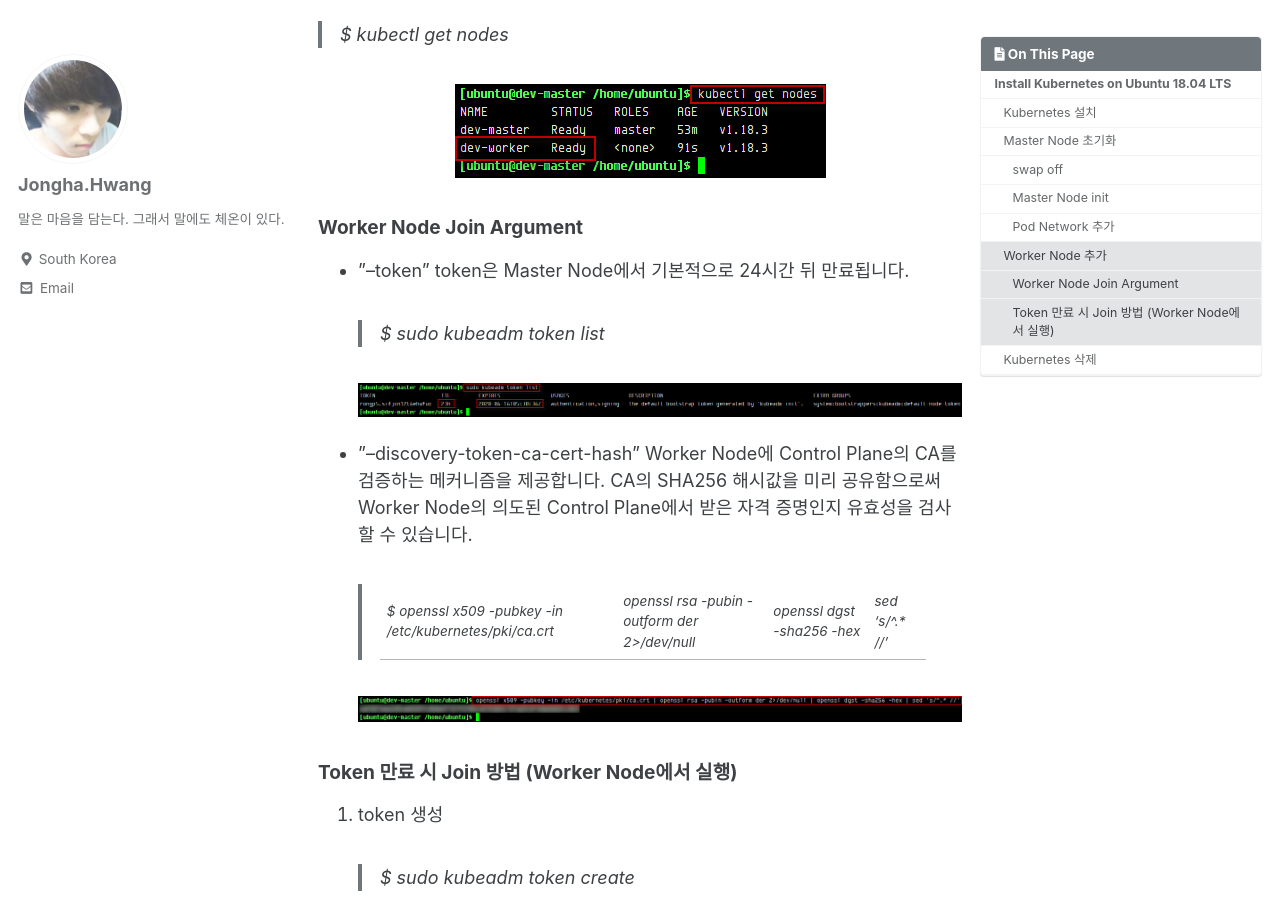
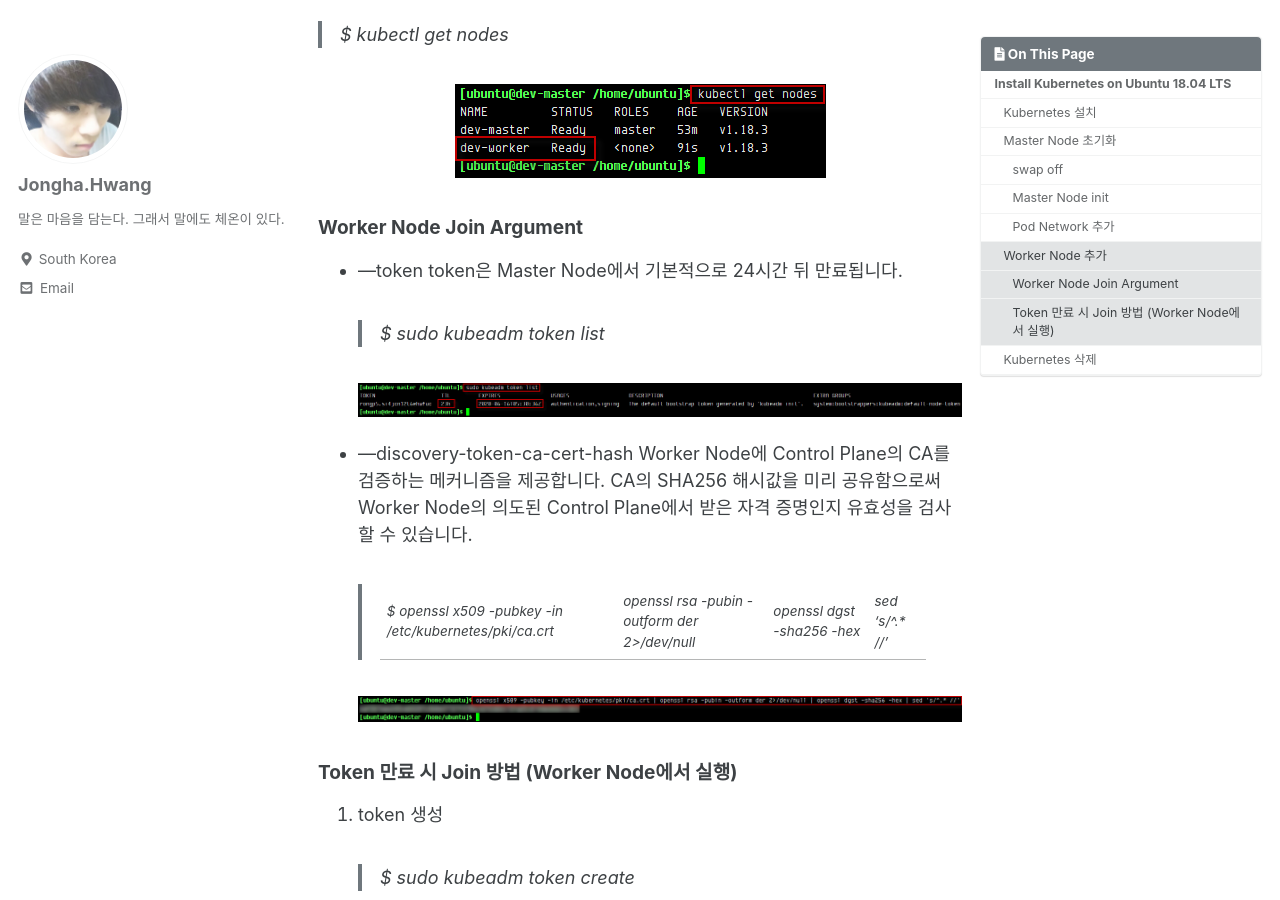
Before and after one commit to jongha0212/jongha0212.github.io, a Jekyll site: the page built from _posts/2020-06-11-Kubernetes-Install.md, in a window 1280 px wide and 900 px high, scrolled down 8678 px. Built offline with Jekyll 4.4.1, drawn with Linux system fonts in a browser that asks for light colours; cached includes are drawn as plain includes; comment, search, counter and statistics services are not loaded.

Commit message:
update tag

```diff
--- a/_posts/2020-06-11-Kubernetes-Install.md
+++ b/_posts/2020-06-11-Kubernetes-Install.md
@@ -249,13 +249,13 @@ Master Node에서 다음 명령어를 실행하여 Worker Node가 Join 상태를
 
 
 #### Worker Node Join Argument <a name="worker-node-join-argument"></a>
-* "--token"
+* ---token
 token은 Master Node에서 기본적으로 24시간 뒤 만료됩니다.
     > $ sudo kubeadm token list
 
     ![]({{ site.url }}{{ site.baseurl }}/assets/images/kubernetes/install/kube-token-list.png ){: .align-center}
 
-* "--discovery-token-ca-cert-hash"
+* ---discovery-token-ca-cert-hash
 Worker Node에 Control Plane의 CA를 검증하는 메커니즘을 제공합니다. CA의 SHA256 해시값을 미리 공유함으로써 Worker Node의 의도된 Control Plane에서 받은 자격 증명인지 유효성을 검사할 수 있습니다.
     > $ openssl x509 -pubkey -in /etc/kubernetes/pki/ca.crt | openssl rsa -pubin -outform der 2>/dev/null | openssl dgst -sha256 -hex | sed 's/^.* //'
 
```
